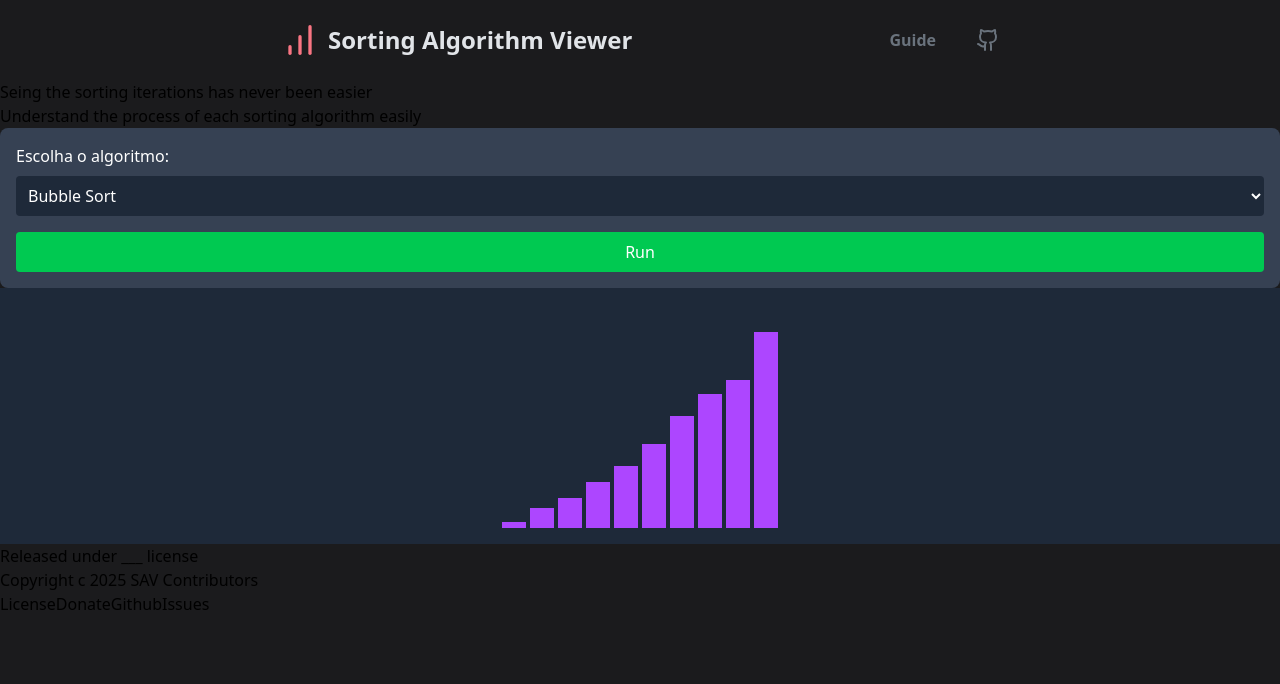
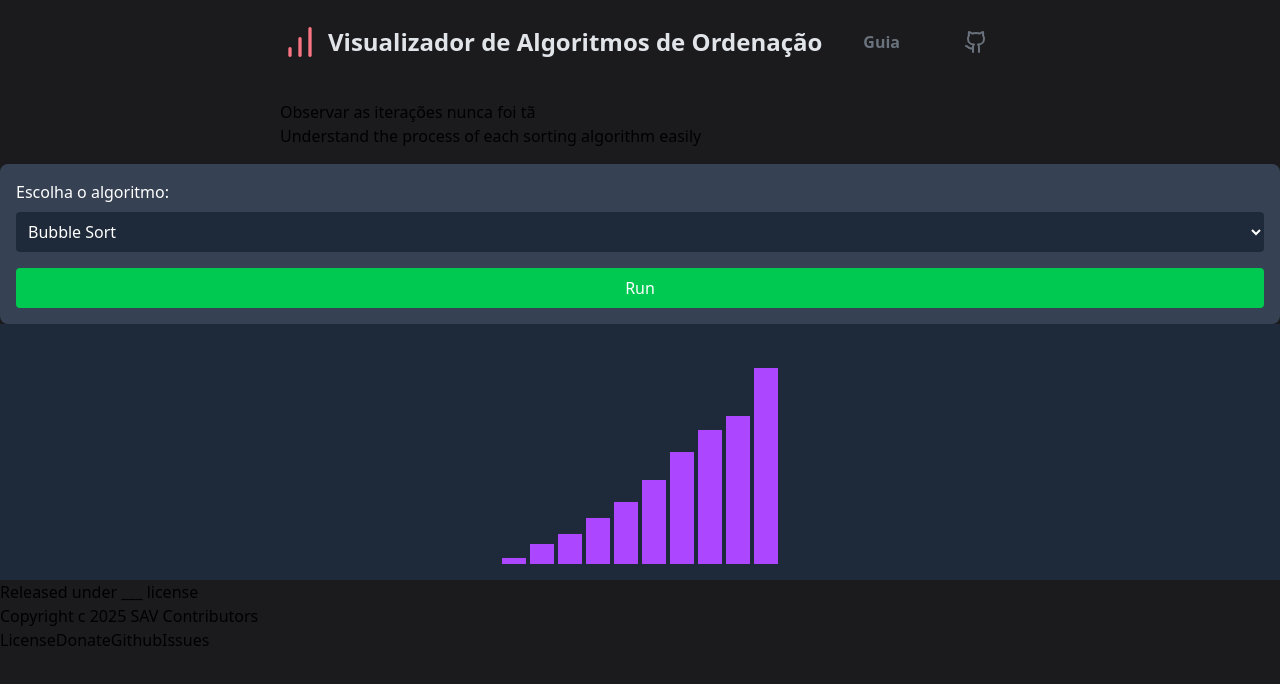
Before and after one commit to PedroCMotta-oficial/sorting_algorithms_viewer, a Next.js app in the folder web/: page / in a window 1280 px wide. Shown: the top 684 px of the page. Built offline with nearby package versions, Linux system fonts and the light colour scheme.

Commit message:
UX/UI v2.2

```diff
--- a/web/src/app/page.tsx
+++ b/web/src/app/page.tsx
@@ -35,54 +35,37 @@
     [3, 10, 15, 23, 31, 42, 56, 67, 74, 98]
   ]
 
-  /*
-  // MERGE SORT
-  const simulatedIterations = [
-    [10, 42, 3, 98, 23, 56, 74, 15, 67, 31],
-    [3, 10, 42, 98, 23, 56, 74, 15, 67, 31],
-    [3, 10, 42, 23, 98, 56, 74, 15, 67, 31],
-    [3, 10, 23, 42, 98, 56, 74, 15, 67, 31],
-    [3, 10, 23, 42, 98, 56, 74, 15, 67, 31],
-    [3, 10, 23, 42, 98, 15, 56, 74, 67, 31],
-    [3, 10, 23, 42, 98, 15, 56, 74, 31, 67],
-    [3, 10, 23, 42, 98, 15, 31, 56, 67, 74],
-    [3, 10, 15, 23, 31, 42, 56, 67, 74, 98]
-  ]*/
-
-
-  /*
-  // RADIX SORT
-  const simulatedIterations = [
-    [42, 10, 3, 98, 23, 56, 74, 15, 67, 31],
-    [10, 31, 42, 3, 23, 74, 15, 56, 67, 98],
-    [3, 10, 15, 23, 31, 42, 56, 67, 74, 98]
-  ]*/
-
-
   return (
     <div className="bg-background min-h-dvh">
       <header>
-        <div className="flex flex-row items-center justify-between px-20 md:px-70 h-20">
+        <div className="flex flex-col md:flex-row items-center justify-between px-20 md:px-70 py-4.5">
 
-          <div className="flex flex-row gap-2 items-center">
-            <ChartNoAxesColumnIncreasing className="size-10 text-textHighlight"/>
-            <h1 className="text-textPrimary font-bold text-2xl">Sorting Algorithm Viewer</h1>
-          </div>
+          <a href="">
+            <div className="flex flex-row gap-2 items-center cursor-pointer">
+              <ChartNoAxesColumnIncreasing className="size-10 text-textHighlight"/>
+              <h1 className="text-textPrimary font-bold text-2xl">Visualizador de Algoritmos de Ordenação</h1>
+            </div>
+          </a>
+
 
           <div className="flex flex-row gap-10 items-center ">
 
-            <a href="" className="text-textSecundary font-bold">Guide</a>
-            <a href="https://github.com/PedroCMotta-oficial/sorting_algorithms_viewer"><Github className="text-textSecundary"/></a>
+            <a href="" className="text-textSecundary font-bold cursor-pointer transition-colors duration-250 hover:text-textHighlight">
+              <div className="p-3">Guia</div>
+            </a>
+            <a href="https://github.com/PedroCMotta-oficial/sorting_algorithms_viewer" className="text-textSecundary cursor-pointer transition-colors duration-250 hover:text-textHighlight">
+              <div className="p-3"><Github /></div>
+            </a>
 
           </div>
 
         </div>
       </header>
 
-      <div>
+      <div className="flex flex-row items-center justify-between px-20 md:px-70 h-20">
 
         <div>
-          <h3>Seing the sorting iterations has never been easier</h3>
+          <h3>Observar as iterações nunca foi tã</h3>
           <p>Understand the process of each sorting algorithm easily</p>
         </div>
 
```
